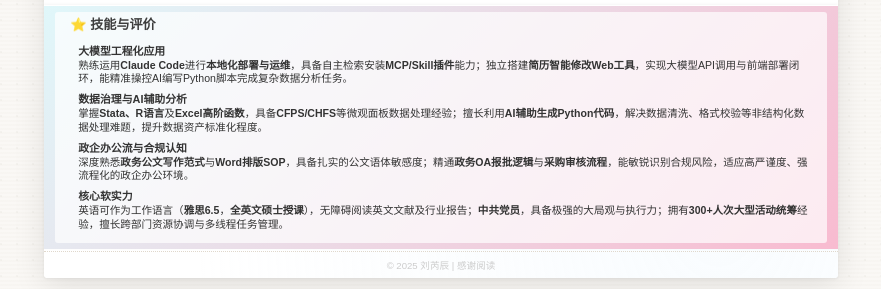
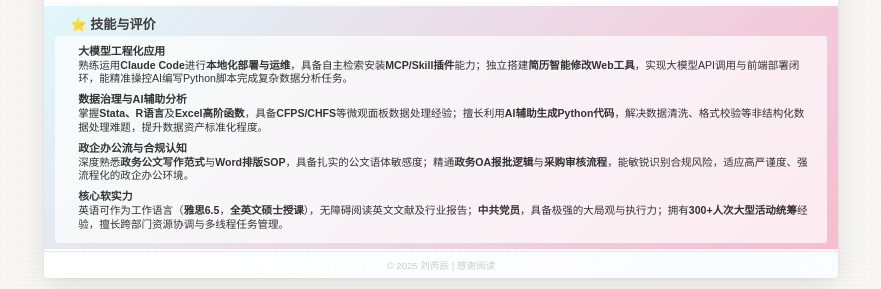
Before and after one commit to 02Ruichen/resume-website, a website built with Vite: page index.html in a window 1280 px wide. Shown: the part 948-1237 px from the top of the page, without its empty margins (199-1080 px from the left). Built offline with nearby package versions, Linux system fonts and the light colour scheme.

Commit message:
版面美化-精致线条纹理

```diff
--- a/index.html
+++ b/index.html
@@ -1,4 +1,4 @@
-<!-- build:1782831430.92019 -->
+<!-- build:1782831914.3824573 -->
 <!DOCTYPE html>
 <html lang="zh-CN">
 <head>
@@ -169,7 +169,7 @@
 	  .section.skills::before {
 	    content: '';
 	    position: absolute;
-	    top: 6px; bottom: 6px;
+	    top: 8mm; bottom: 6px;
 	    left: 3mm; right: 3mm;
 	    background: #FFFFFF;
 	    opacity: 0.7;
```
